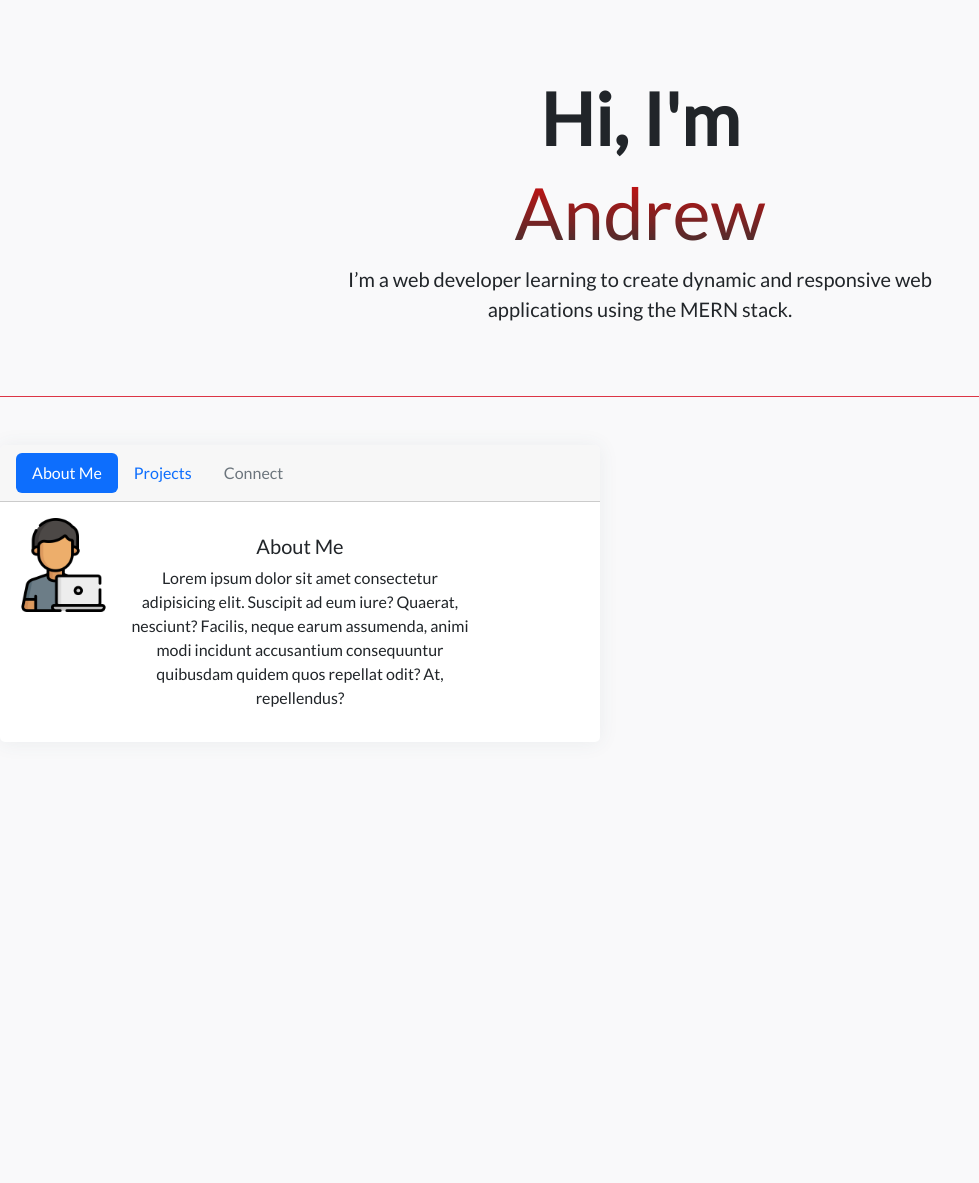
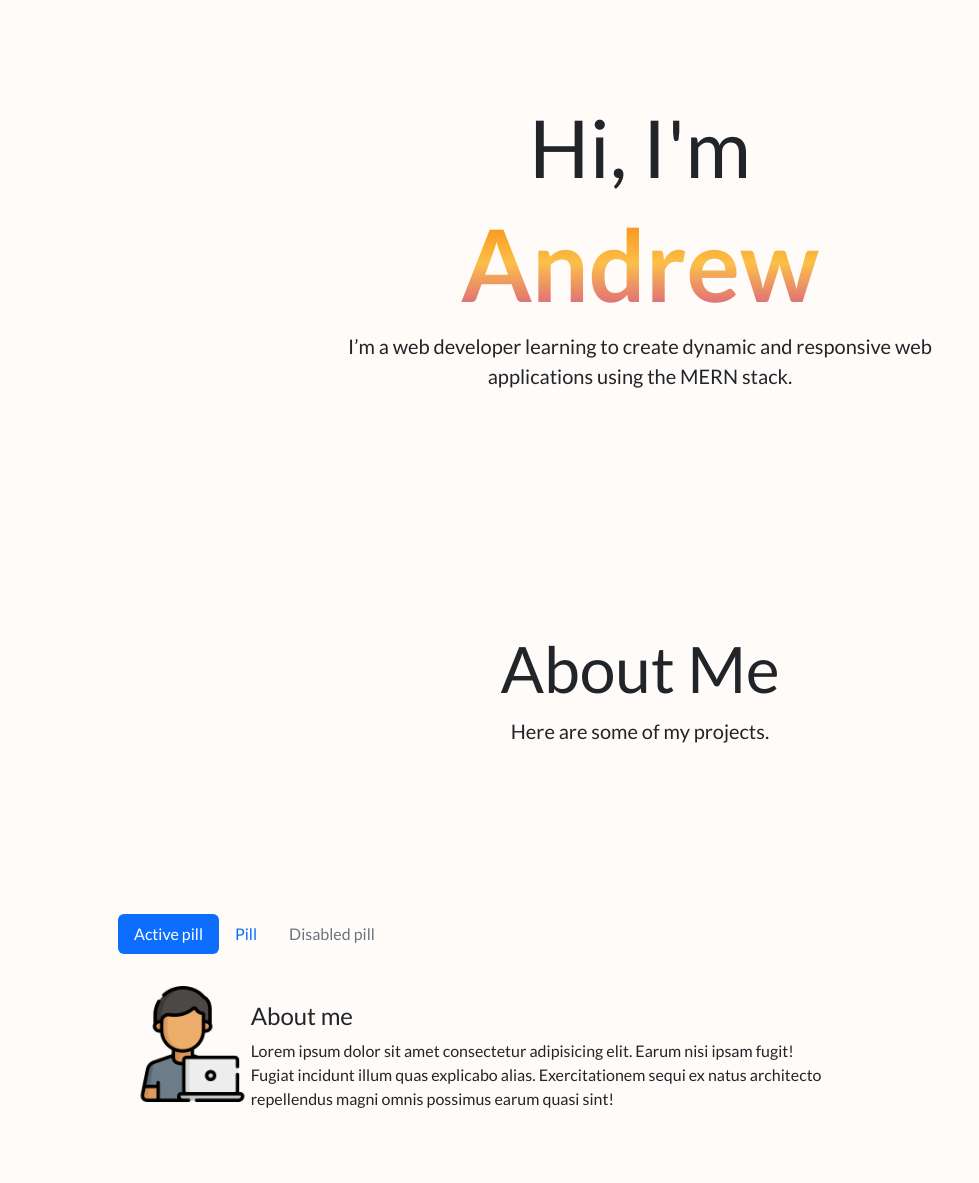
Before and after one commit to AndrewT-Tran/Portfolio, a plain HTML site: page index.html in a window 1280 px wide. Shown: the part 21-1204 px from the top of the page, without its empty margins (0-979 px from the left). Before the commit the page ends 800 px from the top, so only its background shows below. Drawn offline with nearby package versions, Linux system fonts and the light colour scheme.

Commit message:
fixed spacing need to fix card position

```diff
--- a/index.html
+++ b/index.html
@@ -5,7 +5,7 @@
   <title>Andrew T Tran</title>
   <!-- Required meta tags -->
   <meta charset="utf-8">
-  <meta name="viewport" content="width=device-width, initial-scale=1, shrink-to-fit=no">
+
 
   <!-- Bootstrap CSS v5.2.1 -->
   <link href="https://cdn.jsdelivr.net/npm/bootstrap@5.2.1/dist/css/bootstrap.min.css" rel="stylesheet"
@@ -17,59 +17,88 @@
 
 
 
-  <div class="px-4 py-5 my-5 text-center p-3 border-danger border-bottom w-280px">
-    <h1 class="display-2 fw-bold text-body-emphasis">Hi, I'm <h1 class="gradient-text">Andrew</h1>
-    </h1>
-    <div class="col-lg-6 mx-auto">
-      <p class="lead mb-4">I’m a web developer learning to create dynamic and responsive web applications using the MERN stack.</p>
-    </div>
-  </div>
+
 
 
 
 
   <main>
-
-    <div class="card text-center" style="max-width: 600px;">
-      <div class="card-header">
-        <ul class="nav nav-pills">
-          <li class="nav-item">
-            <a class="nav-link active" aria-current="true" href="#">About Me</a>
-          </li>
-          <li class="nav-item">
-            <a class="nav-link" href="#">Projects</a>
-          </li>
-          <li class="nav-item">
-            <a class="nav-link disabled" href="#" tabindex="-1" aria-disabled="true">Connect</a>
-          </li>
-        </ul>
-      </div>
-      <div class="card-body" style="width:fit-content;">
-        <div class="row g-0">
-          <div class="col-md-2">
-            <img src="./assests/programmer.png" class="img-fluid rounded-start" alt="Card title">
-          </div>
-
-          <div class="col-md-8">
-            <div class="card-body">
-              <h5 class="card-title">About Me</h5>
-              <p class="card-text text-body">Lorem ipsum dolor sit amet consectetur adipisicing elit. Suscipit ad eum
-                iure? Quaerat, nesciunt? Facilis, neque earum assumenda, animi modi incidunt accusantium consequuntur
-                quibusdam quidem quos repellat odit? At, repellendus?</p>
-
-            </div>
+    <!-- place main content here -->
+    <!-- Hero Section -->
+    <div class="container-fluid py-5 p-md-4 start-50">
+      <div class="row">
+        <div class="px-3 py-5 my-5 mx-auto text-center">
+          <h1 class="display-1 bold text-body-emphasis">Hi, I'm </h1>
+          <h1 span class="text-decoration-underline gradient-text">Andrew</span></h1>
+          <div class="col-lg-6 mx-auto">
+            <p class="lead mb-4">I’m a web developer learning to create dynamic and responsive web applications using
+              the MERN stack.</p>
           </div>
         </div>
       </div>
     </div>
+
+    <!-- about me heading -->
+    <div class="container-fluid">
+      <div class="row">
+        <div class="px-2 py-5 my-5 mx-auto text-center">
+          <h1 class="display-3 bold text-body-emphasis">About Me</h1>
+          <div class="col-lg-6 mx-auto">
+            <p class="lead mb-4">Here are some of my projects.</p>
+          </div>
+        </div>
+      </div>
     </div>
-    </div>
+
+
+<!-- card section -->
+    <div class="container-fluid position-absolute ">
+      <div class="container p-5 m-auto" >
+
+<!-- card header -->
+            <div class="card-header">
+              <ul class="nav nav-pills card-header-pills">
+              <li class="nav-item">
+              <a class="nav-link active" href="#">Active pill</a>
+              </li>
+              <li class="nav-item">
+              <a class="nav-link" href="#">Pill</a>
+              </li>
+              <li class="nav-item">
+              <a class="nav-link disabled" href="#">Disabled pill</a>
+              </li>
+              </ul>
+            </div>
+
+
+
+<!-- card body -->
+          <div class="card-body m-3 g-3" style="width: 700px;">
+              <div class="col-md-2 py-3"><img src="./assests/programmer.png" class="img-fluid rounded-1 float-start" alt="Profile Pic">
+              </div>
+              <h4 class="card-title">About me</h4>
+              <p class="card-text p-2">Lorem ipsum dolor sit amet consectetur adipisicing elit. Earum nisi ipsam fugit! Fugiat incidunt illum quas explicabo alias. Exercitationem sequi ex natus architecto repellendus magni omnis possimus earum quasi sint!</p>
+          </div>
+
+
+
+        </div>
+      </div>
+
+
+
+
 
 
 
   </main>
+
+
+
+
   <footer>
     <!-- place footer here -->
+
   </footer>
   <!-- Bootstrap JavaScript Libraries -->
   <script src="https://cdn.jsdelivr.net/npm/@popperjs/core@2.11.6/dist/umd/popper.min.js"
--- a/style.css
+++ b/style.css
@@ -1,18 +1,18 @@
-@import url("https://fonts.googleapis.com/css2?family=Lato&display=swap");
+@import url("https://fonts.googleapis.com/css2?family=Lato:wght@400;700&display=swap");
 
 body {
   font-family: lato;
 }
 h1.gradient-text {
-  font-family: 'Lato', sans-serif;
-  font-weight: 400;
-  font-size: 72px;
-  background: -webkit-linear-gradient(#e00b0b, #333);
+  font-family: "Lato", sans-serif;
+  font-weight: 700;
+  font-size: 100px;
+  background: -webkit-linear-gradient(#F77F00,#FCBF49,#d24b8e);
   -webkit-background-clip: text;
   -webkit-text-fill-color: transparent;
 }
 body {
-  background-color: #f9f9fa;
+  background-color: #fffbf9;
 }
 
 .padding {
```
Also changed, not shown: assests/github.png (added).
